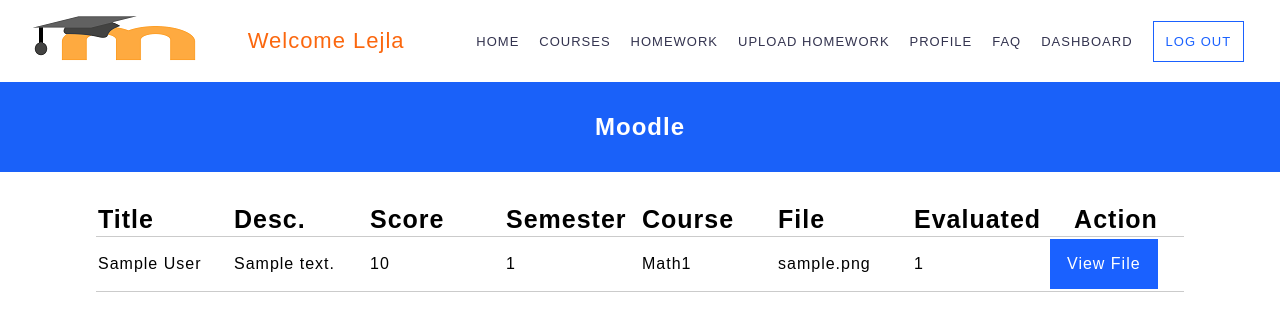
After one commit to LejlaBeqiri/moodle, a PHP site: page /homework.php in a window 1280 px wide. The commit adds this page. Shown: the top 331 px of the page. Run offline with PHP 8.4, Linux system fonts and the light colour scheme; a user stored in the database is signed in; data comes from the database, SQL or seed files in the repository; tables that the repository leaves empty hold one stand-in row (values such as "Sample post"); some libraries are stand-ins or nearby versions.

Commit message:
show student homework

```diff
--- a/controllers/Assignment/AssignmentController.php
+++ b/controllers/Assignment/AssignmentController.php
@@ -26,6 +26,7 @@ class AssignmentController{
 
         return $query->fetchAll();
     }
+
 
     public function get_courses($id){
         $query=$this->asm->pdo->prepare('SELECT * FROM courses where semester=:sem');
--- a/controllers/Homework/HomeworkController.php
+++ b/controllers/Homework/HomeworkController.php
@@ -9,17 +9,42 @@ class Homework{
         $this->asm = new Database;
     }
 
-    public function all()
+    public function myHomework($user_id)
     {
-        $query = $this->asm->pdo->query('SELECT id, title FROM professor_assignment');
+        $query = $this->asm->pdo->prepare('
+            SELECT sa.title, sa.description, sa.score, sa.semester, sa.file, sa.evaluated, professor_assignment.course_id
+            FROM (student_assignment sa
+                INNER JOIN professor_assignment ON sa.professor_assignment_id = professor_assignment.id)
+
+        ');
+
+        //  $query->bindParam(':user_id', $user_id);
+         $query->execute();
 
         return $query->fetchAll();
     }
 
-    public function get_assignments(){
-        $query=$this->asm->pdo->prepare('SELECT id FROM professor_assignment');
+    public function allAssignments()
+    {
+
+        $query = $this->asm->pdo->prepare('
+            SELECT p.id, p.title, p.description, p.due, c.name
+            FROM professor_assignment p
+            INNER JOIN courses c
+            ON p.course_id = c.id
+        ');
+
+         $query->execute();
+
+        return $query->fetchAll();
+    }
+
+
+    public function get_course($id){
+        $query=$this->asm->pdo->prepare('SELECT name FROM courses where id =:id');
+        $query->bindParam('id', $id);
         $query->execute();
-        return $query->fetchAll();
+        return $query->fetchColumn();
     }
 
     // request = $_POST[key=>value]
--- /dev/null
+++ b/homework.php
@@ -0,0 +1,99 @@
+<?php
+ include('includes/current_page.php');
+
+    if(isset($_SESSION['role']) && $_SESSION['role']==2){
+        header("Location: ./index.php");
+
+   }
+?>
+
+<?php
+    $name = '';
+    $edit_state = false;
+    require './controllers/Homework/HomeworkController.php';
+
+
+    $hw = new Homework;
+
+
+?>
+<!DOCTYPE html>
+<html>
+    <head>
+
+        <link rel="stylesheet" type="text/css" href="css/style.css">
+        <link href="https://fonts.googleapis.com/css?family=Roboto" rel="stylesheet">
+        <link rel="stylesheet" href="https://use.fontawesome.com/releases/v5.8.2/css/all.css" integrity="sha384-oS3vJWv+0UjzBfQzYUhtDYW+Pj2yciDJxpsK1OYPAYjqT085Qq/1cq5FLXAZQ7Ay" crossorigin="anonymous">
+
+    </head>
+<body>
+
+
+<?php include('includes/header.php');?>
+<table style="width: 85%;">
+    <thead>
+        <tr>
+            <th style = "font-size:25px">Title</th>
+            <th style = "font-size:25px">Desc.</th>
+            <th style = "font-size:25px">Score</th>
+            <th style = "font-size:25px">Semester</th>
+            <th style = "font-size:25px">Course</th>
+            <th style = "font-size:25px">File</th>
+            <th style = "font-size:25px">Evaluated</th>
+            <th class ="actionclass" >Action</th>
+        </tr>
+    </thead>
+    <tbody>
+
+        <?php foreach($hw->myHomework($_SESSION['user_id']) as $row ){ ?>
+            <tr>
+                <td><?php echo $row['title'] ?></td>
+                <td>
+                    <?php
+                    echo $row['description'];
+                    ?>
+                </td>
+                <td>
+                    <?php
+                        echo $row['score'];
+                    ?>
+                </td>
+                <td>
+                    <?php
+                        echo $row['semester'];
+                    ?>
+                </td>
+                <td>
+                    <?php
+                        $course = $hw->get_course($row['course_id']);
+                        echo $course;
+                    ?>
+                </td>
+                <td>
+                    <?php
+                        echo $row['file'];
+                    ?>
+                </td>
+                <td>
+                    <?php
+                        echo $row['evaluated'];
+                    ?>
+                </td>
+
+                <td>
+
+                    <a class='button2' href="<?php
+                     $imageURL= 'uploads/assignment_media/'. $row['file'];
+                     echo $imageURL;
+                     ?>
+                     "target="_blank">View File</a>
+                </td>
+
+            </tr>
+        <?php } ?>
+
+    </tbody>
+    </table>
+
+</body>
+</html>
--- a/homework_upload.php
+++ b/homework_upload.php
@@ -60,7 +60,7 @@ $hw = new Homework;
                     <select class="input" required name = "selectAssignment">
                             <?php
 
-                            foreach($hw->all() as $row ){ ?>
+                            foreach($hw->allAssignments() as $row ){ ?>
                                 <option value="<?php echo $row['id'] ;?>"><?php echo $row['title']?></option>
 
                             <?php } ?>
@@ -88,7 +88,6 @@ $hw = new Homework;
                 </div>
             </div>
 
-            <?php include('includes/footer.php');?>
 
     </body>
 
--- a/includes/header.php
+++ b/includes/header.php
@@ -30,7 +30,7 @@ session_start();
         <nav>
             <ul>
                 <?php ?>
-
+                    <!-- Nese useri eshte Profesor -->
                 <?php if(isset($_SESSION['role']) && $_SESSION['role']== 1 ){?>
 
                     <li><a href="assignments.php">Assignments</a></li>
@@ -40,11 +40,12 @@ session_start();
 
 
                 <?php }?>
-
+                <!-- Nese useri eshte student -->
                 <?php if(isset($_SESSION['role']) && $_SESSION['role']== 2 ){?>
 
                     <li><a href="index.php">Home</a></li>
                     <li><a href="courses.php">Courses</a></li>
+                    <li><a href="homework.php">Homework</a></li>
                     <li><a href="homework_upload.php">Upload Homework</a></li>
                     <li><a href="profile.php">Profile</a></li>
                     <li><a href="faq.php">FAQ</a></li>
--- a/index.php
+++ b/index.php
@@ -42,7 +42,7 @@ include('includes/header.php');
     </div>
 
 
-    <?php include('includes/footer.php');?>
+
 
     </body>
 
--- a/upload.php
+++ b/upload.php
@@ -13,9 +13,7 @@ $fileName = basename($_FILES["file"]["name"]);
 $targetFilePath = $targetDir . $fileName;
 $fileType = pathinfo($targetFilePath,PATHINFO_EXTENSION);
 
-$row = $db->pdo->prepare("SELECT 1 FROM assignment_media WHERE id=?");
-$row->execute([$fileName]);
-$fileExists= $row->fetchColumn();
+
 
 
 // $query = $db->pdo->prepare('SELECT course_id from courses where title =:t');
@@ -26,7 +24,7 @@ $fileExists= $row->fetchColumn();
 
 //         $course_id=$cres;
 
-if(isset($_POST["submit"]) && !empty($_FILES["file"]["name"]&& !$fileExists)){
+if(isset($_POST["submit"]) && !empty($_FILES["file"]["name"])){
 
          // Allow certain file formats
     $allowTypes = array('jpg','png','jpeg','gif','pdf');
```
Also changed, not shown: uploads/assignment_media/screenshot.jpg (added), 1 other file.
